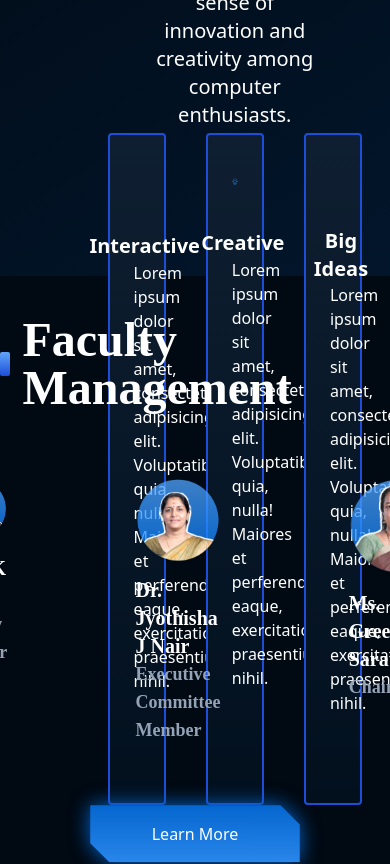
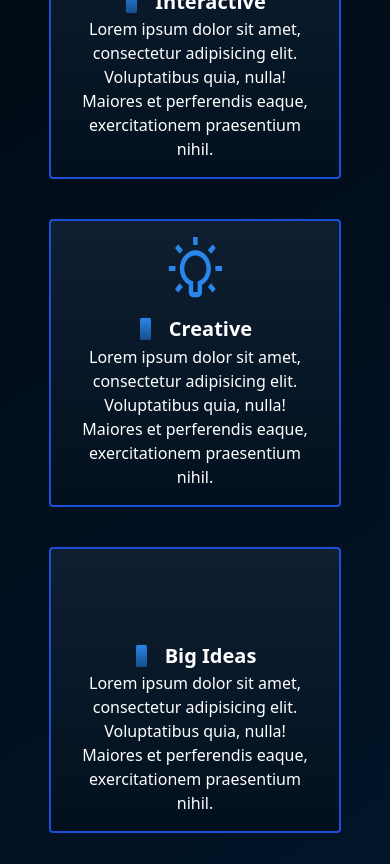
Before and after one commit to ADITHYASNAIR2021/acm-official-website, a Next.js app: page /HomePage in a window 390 px wide. Shown: the part 2340-3204 px from the top of the page. Built offline with nearby package versions, Linux system fonts and the light colour scheme; a web font is replaced by a local one.

Commit message:
Made our objective responsive

```diff
--- a/components/OurObj.js
+++ b/components/OurObj.js
@@ -1,75 +1,94 @@
-import React from 'react'
-import Button from './Button.jsx'
-import ObjRec from "/public/objRec.svg"
-import Intrc from "/public/objinter.svg"
-import BigIdea from "/public/bigId.svg"
-import Creative from "/public/crtve.svg"
+import React from "react";
+import Button from "./Button.jsx";
+import ObjRec from "/public/objRec.svg";
+import Intrc from "/public/objinter.svg";
+import BigIdea from "/public/bigId.svg";
+import Creative from "/public/crtve.svg";
 function OurObj() {
   return (
-
-      <div className='h-[100vh] ourobjbg'>
+    <div className="xl:h-[100vh] ourobjbg">
       OurObj
-        <div className="grid place-items-center h-screen text-white">
-        <div className="grid grid-rows-2 grid-flow-col gap-1 w-[45%]">
-          <div className='flex justify-center'>
+      <div className="grid place-items-center  text-white">
+        <div className="flex flex-col gap-y-24 xl:w-[45%] pb-10">
+          <div className="flex justify-center">
             <div className=" grid place-items-center text-center ">
               <div className="grid grid-rows-2 ">
-
-          <p className='ourobjtxt '> OUR OBJECTIVE</p>
-            <p className="text-xl break-words pl-12 pr-12 font-light">The objective of the chapter to promote computer science as a field of education and foster a sense of innovation and creativity among computer enthusiasts.</p>
+                <p className="ourobjtxt "> OUR OBJECTIVE</p>
+                <p className="text-xl break-words pl-12 pr-12 font-light">
+                  The objective of the chapter to promote computer science as a
+                  field of education and foster a sense of innovation and
+                  creativity among computer enthusiasts.
+                </p>
               </div>
             </div>
           </div>
-<div className='flex justify-center'>
-        <div className=" grid grid-cols-3 gap-10 w-full">
-
+          <div className="flex justify-center">
+            <div className=" grid grid-cols-1 sm:grid-cols-3 gap-10 w-3/4 sm:w-full">
               <div className="w-full rounded border-2 border-blue-700 card-gradient">
                 <div className="px-6 py-4">
-  <div className='flex justify-center'><Intrc className="scale-85 mb-2"/></div>
-  <div className='flex items-center justify-center'>
-  <ObjRec className="scale-75"/>
-    <div className="font-bold text-xl ml-4 text-center">Interactive</div></div>
+                  <div className="flex justify-center">
+                    <Intrc className="scale-85 mb-2" />
+                  </div>
+                  <div className="flex items-center justify-center">
+                    <ObjRec className="scale-75" />
+                    <div className="font-bold text-xl ml-4 text-center">
+                      Interactive
+                    </div>
+                  </div>
                   <p className="text-white text-base text-center font-light">
-      Lorem ipsum dolor sit amet, consectetur adipisicing elit. Voluptatibus quia, nulla! Maiores et perferendis eaque, exercitationem praesentium nihil.
+                    Lorem ipsum dolor sit amet, consectetur adipisicing elit.
+                    Voluptatibus quia, nulla! Maiores et perferendis eaque,
+                    exercitationem praesentium nihil.
                   </p>
                 </div>
               </div>
 
               <div className="w-full rounded border-2 border-blue-700 card-gradient">
                 <div className="px-6 py-4">
-  <div className='flex justify-center'><Creative className="scale-85 mb-4"/></div>
-  <div className='flex items-center justify-center'>
-  <ObjRec className="scale-75"/>
+                  <div className="flex justify-center">
+                    <Creative className="scale-85 mb-4" />
+                  </div>
+                  <div className="flex items-center justify-center">
+                    <ObjRec className="scale-75" />
                     <div className="font-bold text-xl ml-4 text-center">
-    Creative</div></div>
+                      Creative
+                    </div>
+                  </div>
                   <p className="text-white text-base text-center font-light">
-      Lorem ipsum dolor sit amet, consectetur adipisicing elit. Voluptatibus quia, nulla! Maiores et perferendis eaque, exercitationem praesentium nihil.
+                    Lorem ipsum dolor sit amet, consectetur adipisicing elit.
+                    Voluptatibus quia, nulla! Maiores et perferendis eaque,
+                    exercitationem praesentium nihil.
                   </p>
+                </div>
+              </div>
+              <div className="w-full rounded border-2 border-blue-700 card-gradient">
+                <div className="px-6 py-4">
+                  <div className="flex justify-center">
+                    <BigIdea className="scale-85 mb-4" />
+                  </div>
+                  <div className="flex items-center justify-center">
+                    <ObjRec className="scale-75" />
+                    <div className="font-bold text-xl ml-4 text-center">
+                      Big Ideas
+                    </div>
+                  </div>
+                  <p className="text-white text-base text-center font-light">
+                    Lorem ipsum dolor sit amet, consectetur adipisicing elit.
+                    Voluptatibus quia, nulla! Maiores et perferendis eaque,
+                    exercitationem praesentium nihil.
+                  </p>
+                </div>
+              </div>
+            </div>
+          </div>
+          <div className="grid place-items-center">
+            <Button message={"Learn More"} />
+          </div>
         </div>
 
       </div>
-<div className="w-full rounded border-2 border-blue-700 card-gradient">
-  <div className="px-6 py-4">
-  <div className='flex justify-center'><BigIdea className="scale-85 mb-4"/></div>
-  <div className='flex items-center justify-center'>
-  <ObjRec className="scale-75"/>
-    <div className="font-bold text-xl ml-4 text-center">Big Ideas</div></div>
-    <p className="text-white text-base text-center font-light">
-      Lorem ipsum dolor sit amet, consectetur adipisicing elit. Voluptatibus quia, nulla! Maiores et perferendis eaque, exercitationem praesentium nihil.
-    </p>
     </div>
-
-</div>
-
-</div>
-
-</div>
-
-</div>
-  <Button message={"Learn More"} />
-</div>
-    </div>
-  )
+  );
 }
 
-export default OurObj
+export default OurObj;
```
Lines whose indentation alone changed are shown as unchanged.
